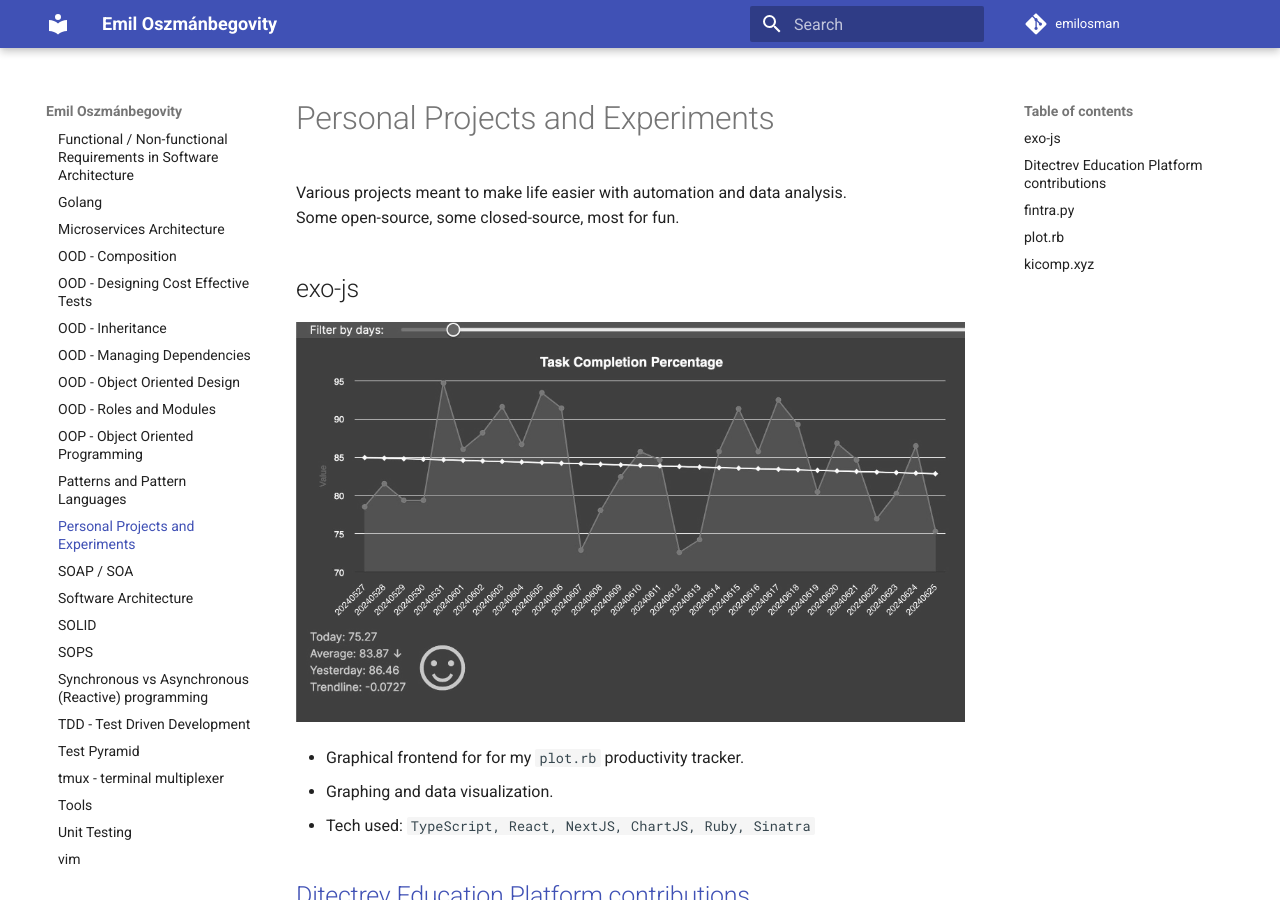
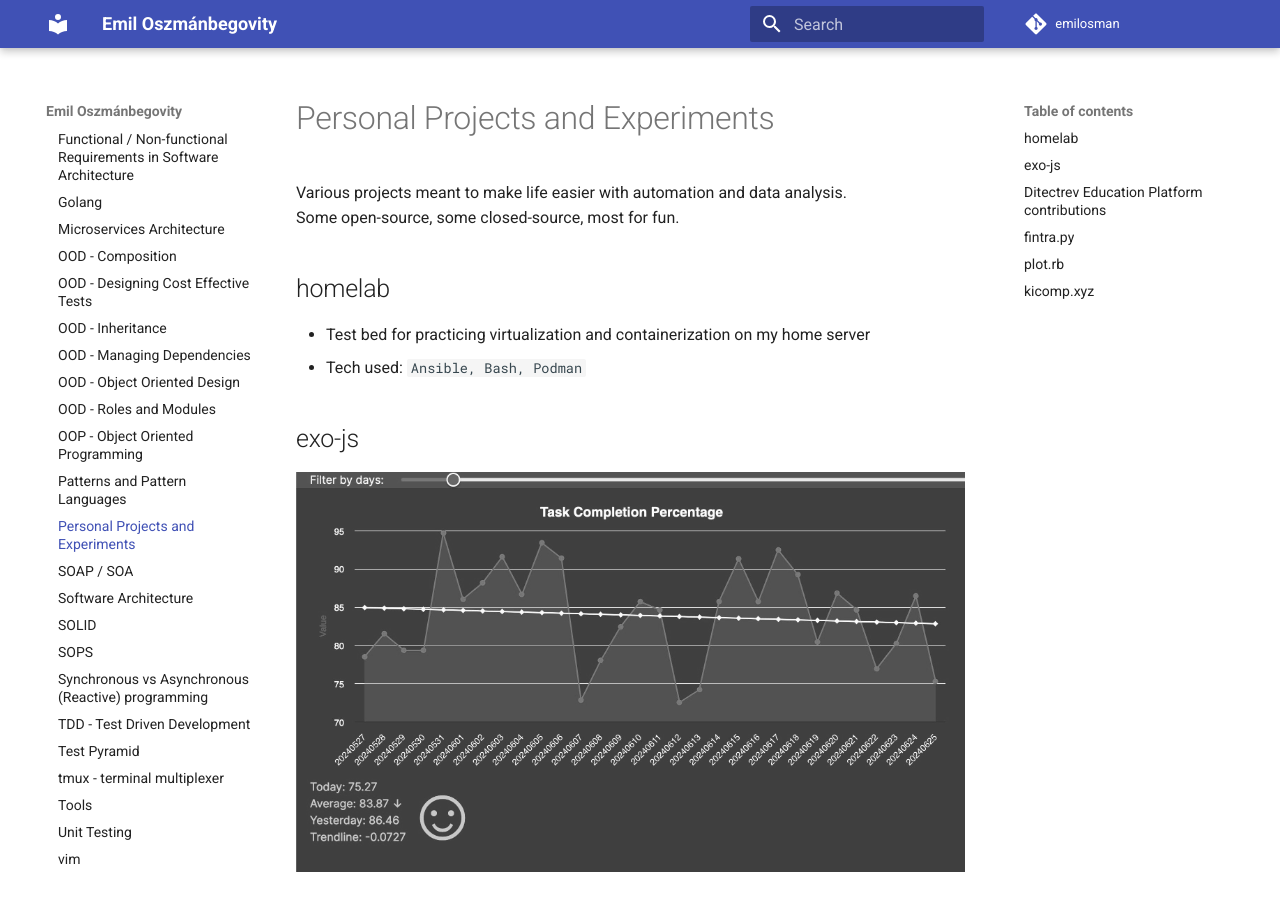
Before and after one commit to emilosman/emilosman, an MkDocs documentation site: the page built from docs/pages/personal-projects.md, in a window 1280 px wide and 900 px high. Built offline with MkDocs 1.6.1 and Material for MkDocs 9.7.7, drawn with Linux system fonts in a browser that asks for light colours.

Commit message:
add homelab

```diff
--- a/docs/pages/personal-projects.md
+++ b/docs/pages/personal-projects.md
@@ -1,6 +1,10 @@
 # Personal Projects and Experiments
 Various projects meant to make life easier with automation and data analysis.
 Some open-source, some closed-source, most for fun.
+
+## homelab
+- Test bed for practicing virtualization and containerization on my home server
+- Tech used: `Ansible, Bash, Podman`
 
 ## exo-js
 ![project](assets/exo-js.jpg)
```
